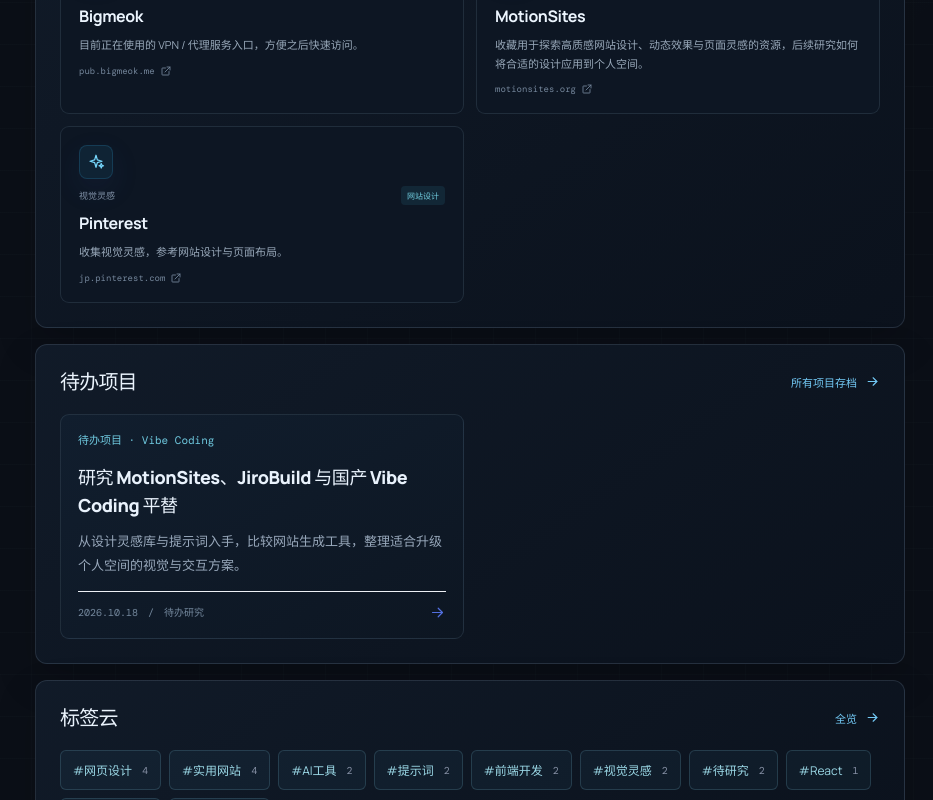
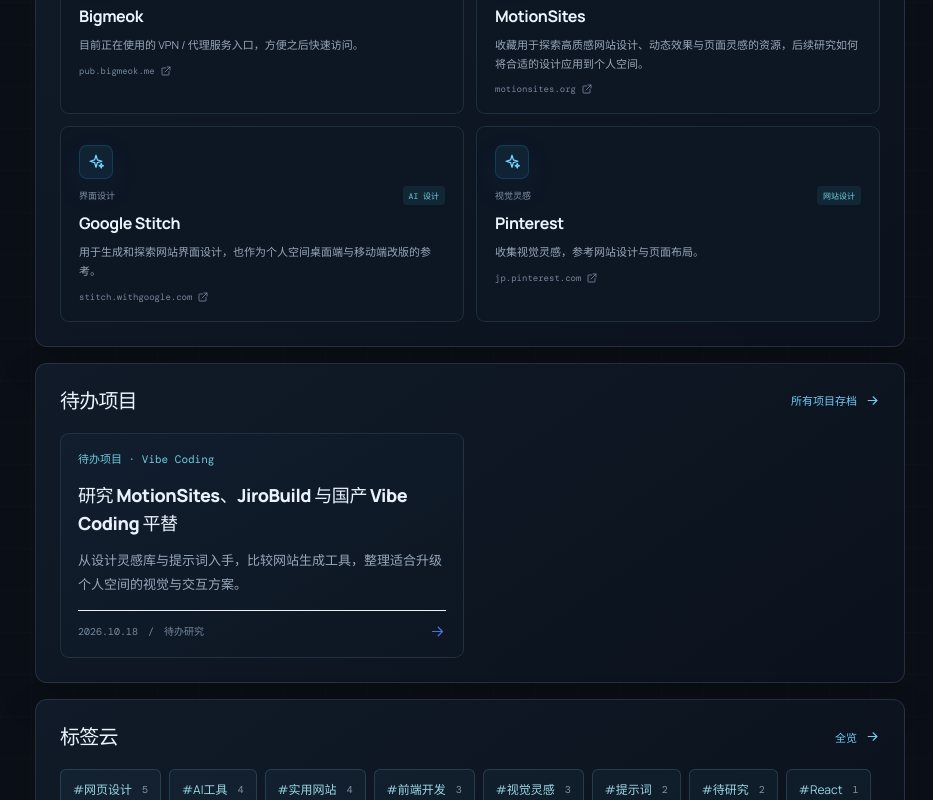
Before and after one commit to kairyqi/kairyqi-blog, a React (Vite) app: page / in a window 1280 px wide. Shown: the part 1300-2100 px from the top of the page, without its empty margins (347-1280 px from the left). Built offline with nearby package versions, Linux system fonts and the light colour scheme.

Commit message:
Save Stitch reference and design notes

```diff
--- a/src/main.jsx
+++ b/src/main.jsx
@@ -79,7 +79,7 @@
 
 const tagGroups = [
   { name: 'AI 与智能工具', tags: ['AI工具', 'AI绘画', 'AI视频', '提示词', '大模型', '自动化'] },
-  { name: '技术与开发', tags: ['React', '前端开发', '服务器', '网络工具', '部署运维', '教程'] },
+  { name: '技术与开发', tags: ['React', '前端开发', '移动端适配', '服务器', '网络工具', '部署运维', '教程'] },
   { name: '设计与影像', tags: ['网页设计', '视觉灵感', '摄影', '短视频', '剪辑', '运镜'] },
   { name: '资源与收藏', tags: ['实用网站', '效率工具', '优质账号', '素材资源', '教程合集', '待研究'] },
   { name: '生活与灵感', tags: ['生活随记', '旅行', '城市风景', '个人想法', '灵感记录'] },
@@ -126,6 +126,17 @@
     ],
   },
   {
+    id: 'stitch-bookmark', section: 'favorites', date: '2026.10.19', category: '收藏夹 · AI 设计工具',
+    title: 'Google Stitch',
+    note: '用于生成和探索网站界面设计，也作为个人空间桌面端与移动端改版的参考。',
+    tags: ['AI工具', '网页设计', '视觉灵感', '前端开发'],
+    externalLink: 'https://stitch.withgoogle.com/projects/11189735975645787200',
+    body: [
+      '收藏 Google Stitch 项目，记录这次个人空间 UI 改版所使用的设计参考。',
+      '后续遇到界面设计任务时，可以先用 Stitch 明确桌面与移动端结构，再按现有内容和数据把设计落到代码中。'
+    ],
+  },
+  {
     id: 'pinterest', section: 'favorites', date: '2026.10.17', category: '收藏夹 · 网站设计',
     title: 'Pinterest', note: '收集视觉灵感，也用来参考网站设计与页面布局。',
     tags: ['视觉灵感', '网页设计', '实用网站'],
@@ -136,7 +147,7 @@
     id: 'personal-space-build', section: 'notes', date: '2026.10.17', category: '技术笔记 · 个人网站',
     title: '从一次个人空间搭建，整理我的设计与实现思路',
     note: '记录从内容定位、页面结构到 React、Vite 与 GitHub Pages 发布的完整过程。',
-    tags: ['React', '前端开发', '网页设计', '部署运维', '教程'],
+    tags: ['React', '前端开发', '网页设计', '部署运维', '教程', 'AI工具', '移动端适配'],
     body: [
       '这个空间最初从个人 Blog 的样式讨论开始。比起把页面做成简历或作品集，我更希望它像一个长期使用的个人记录本：技术笔记、收藏、项目、生活随记都能放进来，主要写给自己，也让偶然访问的人看得明白。',
       '视觉上经历了几轮调整。最初尝试了全屏 Hero 和较大的展示区块，后来发现它更像传统宣传页，不适合频繁阅读和更新。最终回到相对熟悉的头部导航与左右分栏：侧栏放个人信息，主栏承载日志、技术笔记、收藏、项目和生活随记。保留深色科技感的首页、微弱动效与蓝色强调，但让内容成为页面主体。',
@@ -148,6 +159,7 @@
       '导航固定在视口顶部并铺满页面宽度，内部内容仍与约 1700px 的版心对齐。为避免滚动时被 Hero 或卡片层级遮挡，导航移到 Hero 外并提高层级；头像侧栏的 sticky 顶部间距调整到 112px，给固定导航留出空间。导航移出 Hero 后，wordmark 也需要显式设为浅色，避免继承页面默认的深色文字。',
       '这次新增标签系统时也记录了一次 GitHub 授权排障：最初 ChatGPT 中的 GitHub 连接可以读取仓库，但创建分支和写入文件返回 403 Resource not accessible by integration。GitHub Settings 的 Applications 页面里，Authorized GitHub Apps 能看到 ChatGPT Codex Connector，但 Installed GitHub Apps 为空；这两个入口不是一回事。随后重新打开 ChatGPT Codex Connector 的 Install & Authorize 页面，选择 All repositories，并确认授权页列出的 actions、code、issues、pull requests 与 workflows 读写权限后点击 Install & Authorize，页面随即跳回 ChatGPT。之后才能成功创建分支、提交修改、创建并合并 PR。排障时应区分 ChatGPT 内部的操作许可与 GitHub 端实际授予集成的权限；遇到 403 时检查连接对应的授权和仓库范围，不要误以为仓库本身没有写入权限。最终 GitHub Actions 的 Build website 和 Publish website 均成功，标签系统已发布到 GitHub Pages。',
       '关于空间头像加载排障（2026-10-19）：将成熟版赛博风方形头像加入仓库根目录 `kairyqi-profile.jpg`，并在关于空间中通过 `${import.meta.env.BASE_URL}kairyqi-profile.jpg` 引用。首次更新后，GitHub Actions 的构建与发布均显示成功，但用户实际打开网站时头像仍未加载，说明“部署流程成功”并不等于资源在页面上一定能正确显示。复查代码后，将图片引用改为 `import profileAvatar from "../kairyqi-profile.jpg"`，由 Vite 在构建时处理静态资源并生成对应 URL；修改合并后，用户确认网站图片已正常更新。经验：遇到图片加载失败，不能只看 Actions 成功状态；应同时核对资源是否进入构建产物、引用路径是否适配 GitHub Pages 子路径，并以线上实际页面结果验证。',
+      'Stitch 设计迭代记录（2026-10-19）：参考 Google Stitch 项目 Personal Tech Sanctuary Redesign（https://stitch.withgoogle.com/projects/11189735975645787200），先对照画板里的桌面端与移动端结构，再逐项映射到已有 React 页面。视觉上采用深色数字档案风格，以青蓝、靛紫和薄荷色作为强调色，个人信息、导航和各内容区使用一致的边框、间距与字体层级；内容仍读取站点真实数据，不照搬画板里的示例文章、项目进度或虚构计数。桌面端保留左侧主理人信息与右侧内容流；移动端则取消固定侧栏和左右分栏，让主理人模块、日志、笔记、随记、收藏、项目和标签按单列顺序排列。主理人卡按移动参考稿拆成头像/姓名身份行、整行简介、当前关注条和邮箱操作；顶栏收紧并保留搜索与版块菜单，底部增加快捷导航。改版过程采用“看设计稿—实现—本地预览—对照截图修正”的循环：先有一次移动端仍沿用桌面侧栏/并排结构，复查层叠的媒体查询后显式覆盖窄屏网格和 sticky 定位，再按用户提供的卡片截图细调头像形状、文字顺序与操作按钮。经验：移动端需要独立按设计稿实现信息层级，不能只靠缩窄桌面版；CSS 断点出现多次覆盖时，要检查最终生效规则，并以手机视口实际预览确认布局。',
       '后续更新指引：网站仓库为 https://github.com/kairyqi/kairyqi-blog，使用 React 与 Vite，发布到 GitHub Pages（https://kairyqi.github.io/kairyqi-blog/）。新增内容时先确定板块，并整理标题、日期、分类、摘要、正文及相关链接或媒体；保持桌面与手机布局、列表/详情/搜索和 Pages 子路径资源引用正常。修改后先完成构建检查，再提交并推送 main 发布，只提交本次相关内容，不带入临时附件或无关文件；最后说明改动和发布结果。',
     ],
   },
@@ -169,6 +181,7 @@
 const bookmarks = [
   { category: '网络工具', type: 'VPN · 代理服务', title: 'Bigmeok', note: '目前正在使用的 VPN / 代理服务入口，方便之后快速访问。', tags: ['网络工具', '效率工具', '实用网站'], icon: 'link', label: '网络工具', link: 'https://pub.bigmeok.me/', image: 'https://image.thum.io/get/width/1200/crop/800/https://pub.bigmeok.me/' },
   { category: 'AI 建站 · 设计灵感', type: 'Vibe Coding', title: 'MotionSites', note: '收藏用于探索高质感网站设计、动态效果与页面灵感的资源，后续研究如何将合适的设计应用到个人空间。', tags: ['AI工具', '提示词', '网页设计', '实用网站', '视觉灵感', '待研究'], icon: 'spark', label: 'AI 建站', link: 'https://motionsites.org/', image: 'https://image.thum.io/get/width/1200/crop/800/https://motionsites.org/' },
+  { category: 'AI 设计工具', type: '界面设计', title: 'Google Stitch', note: '用于生成和探索网站界面设计，也作为个人空间桌面端与移动端改版的参考。', tags: ['AI工具', '网页设计', '视觉灵感', '前端开发'], icon: 'spark', label: 'AI 设计', link: 'https://stitch.withgoogle.com/projects/11189735975645787200' },
   { category: '网站设计', type: '视觉灵感', title: 'Pinterest', note: '收集视觉灵感，参考网站设计与页面布局。', tags: ['视觉灵感', '网页设计', '实用网站'], icon: 'spark', label: '网站设计', link: 'https://jp.pinterest.com/', image: 'https://image.thum.io/get/width/1200/crop/800/https://jp.pinterest.com/' },
 ]
 
```
